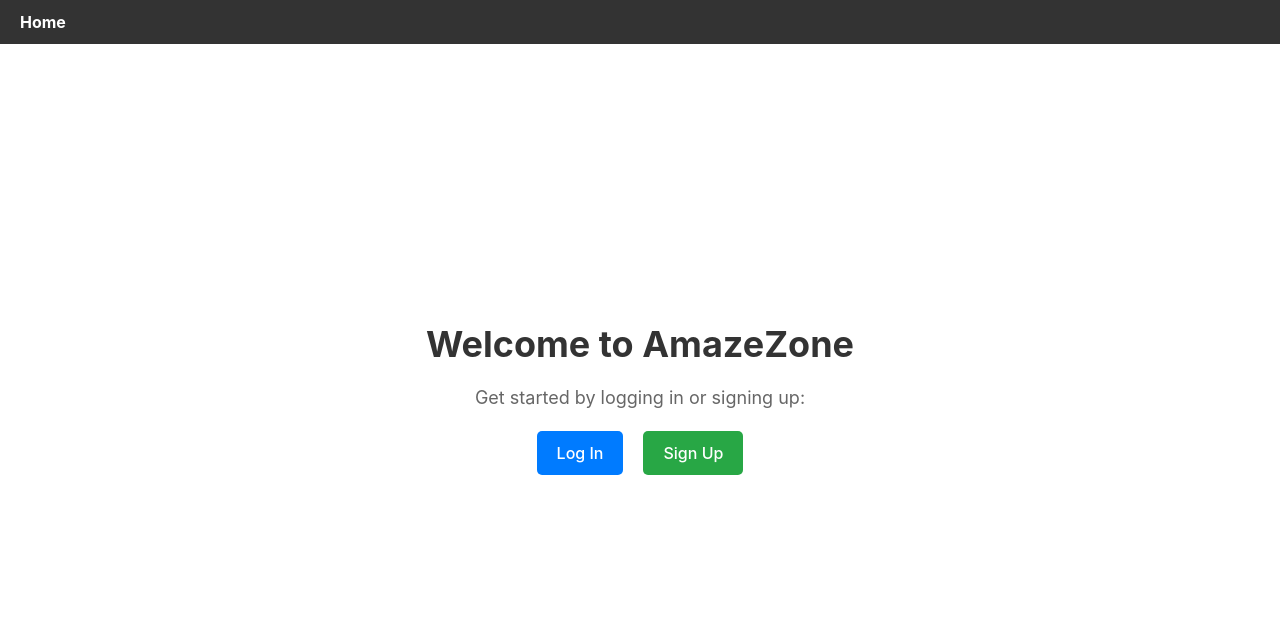
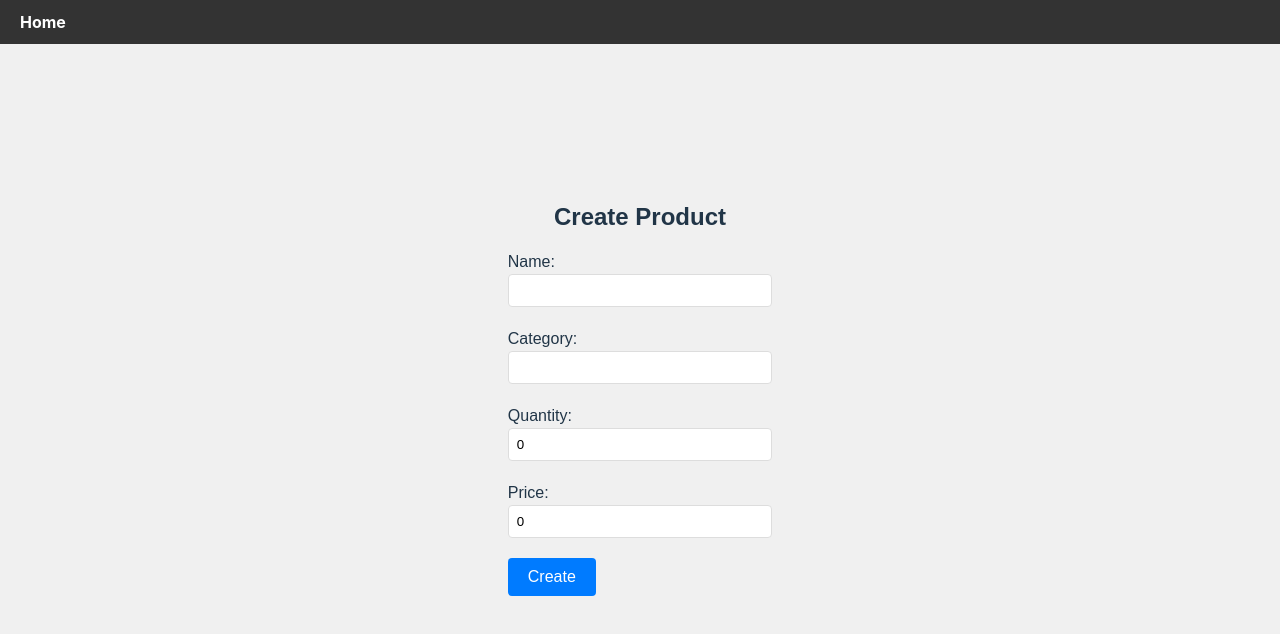
Before and after one commit to qureshi-ali/AmazeZone-Frontend, a React (Vite) app: page /products/new in a window 1280 px wide. Shown: the top 634 px of the page. Built offline with nearby package versions, Linux system fonts and the light colour scheme; sample sign-in values are in the browser's storage.

Commit message:
Adding the products front end

```diff
--- a/src/App.tsx
+++ b/src/App.tsx
@@ -6,6 +6,10 @@ import Signup from './pages/Signup';
 import Main from './pages/Main';
 import Navbar from './components/Navbar';
 import PrivateRoute from './utils/PrivateRoute';
+import ProductList from './components/ProductList';
+import ProductDetail from './components/ProductDetail';
+import ProductForm from './components/ProductForm';
+import ProductDelete from './components/ProductDelete';
 
 interface User {
 	id?: number;
@@ -49,6 +53,13 @@ const App: React.FC = () => {
 						path='/signup'
 						element={<Signup setSignupSuccess={setSignupSuccess} />}
 					/>
+					<Route path='/products' element={<PrivateRoute />}>
+						<Route path='' element={<ProductList />} />
+						<Route path=':id' element={<ProductDetail />} />
+						<Route path='new' element={<ProductForm />} />
+						<Route path=':id/edit' element={<ProductForm />} />
+						<Route path=':id/delete' element={<ProductDelete />} />
+					</Route>
 					<Route
 						path='*'
 						element={<Home signupSuccess={signupSuccess} />}
--- a/src/components/Navbar.tsx
+++ b/src/components/Navbar.tsx
@@ -13,6 +13,8 @@ const Navbar: React.FC<NavbarProps> = ({ isLoggedIn, handleLogout }) => {
 		padding: '10px 0',
 		position: 'fixed',
 		width: '100vw',
+		top: '0',
+		left: '0',
 	};
 
 	const navbarListStyle: React.CSSProperties = {
--- /dev/null
+++ b/src/components/ProductDelete.tsx
@@ -0,0 +1,58 @@
+import React from 'react';
+import axios from 'axios';
+import { useParams, useNavigate } from 'react-router-dom';
+
+const ProductDelete: React.FC = () => {
+	const { id } = useParams();
+	const navigate = useNavigate();
+
+	const buttonStyle = {
+		backgroundColor: 'red',
+		color: 'white',
+		padding: '10px 20px',
+		border: 'none',
+		borderRadius: '4px',
+		cursor: 'pointer',
+	};
+
+	const containerStyle = {
+		fontFamily: 'Arial, sans-serif',
+		backgroundColor: '#f0f0f0',
+		padding: '20px',
+		marginTop: '3%',
+		width: '100vw',
+		height: '100vh',
+	};
+
+	const confirmationStyle = {
+		fontSize: '16px',
+		marginBottom: '20px',
+	};
+
+	const handleDelete = async () => {
+		if (window.confirm('Are you sure you want to delete this product?')) {
+			await axios.delete(`http://localhost:3000/products/${id}`, {
+				headers: {
+					Authorization: localStorage.getItem('auth_token'),
+					Accept: 'application/json',
+					'Content-Type': 'application/json',
+				},
+			});
+			navigate('/products');
+		}
+	};
+
+	return (
+		<div style={containerStyle}>
+			<h1>Delete Product</h1>
+			<p style={confirmationStyle}>
+				Are you sure you want to delete this product?
+			</p>
+			<button onClick={handleDelete} style={buttonStyle}>
+				Delete Product
+			</button>
+		</div>
+	);
+};
+
+export default ProductDelete;
--- /dev/null
+++ b/src/components/ProductDetail.tsx
@@ -0,0 +1,94 @@
+import React, { useEffect, useState } from 'react';
+import { useParams, Link } from 'react-router-dom';
+import axios from 'axios';
+
+interface Product {
+	id: number;
+	name: string;
+	category: string;
+	quantity: number;
+	price: number;
+}
+
+const ProductDetail: React.FC = () => {
+	const { id } = useParams();
+	const [product, setProduct] = useState<Product | null>(null);
+
+	useEffect(() => {
+		async function fetchData() {
+			const response = await axios.get(
+				`http://localhost:3000/products/${id}`,
+				{
+					headers: {
+						Authorization: localStorage.getItem('auth_token'),
+						Accept: 'application/json',
+						'Content-Type': 'application/json',
+					},
+				}
+			);
+			setProduct(response.data);
+		}
+
+		fetchData();
+	}, [id]);
+
+	const containerStyle = {
+		fontFamily: 'Arial, sans-serif',
+		backgroundColor: '#f0f0f0',
+		padding: '20px',
+		height: '100vh',
+		width: '100vw',
+	};
+
+	const headerStyle = {
+		fontSize: '24px',
+		marginBottom: '20px',
+	};
+
+	const productInfoStyle = {
+		border: '1px solid #ddd',
+		borderRadius: '4px',
+		padding: '20px',
+		backgroundColor: 'white',
+	};
+
+	if (!product) {
+		return (
+			<div style={containerStyle}>
+				<h1 style={headerStyle}>Product Detail</h1>
+				<p>Loading...</p>
+			</div>
+		);
+	}
+
+	return (
+		<div style={containerStyle}>
+			<h1 style={headerStyle}>Product Detail</h1>
+			<div style={productInfoStyle}>
+				<p>
+					<strong>Name:</strong> {product.name}
+				</p>
+				<p>
+					<strong>Category:</strong> {product.category}
+				</p>
+				<p>
+					<strong>Quantity:</strong> {product.quantity}
+				</p>
+				<p>
+					<strong>Price:</strong> ${product.price.toFixed(2)}
+				</p>
+			</div>
+			<div style={{ marginTop: '20px' }}>
+				<Link to={`/products/${id}/edit`}>Edit</Link>
+				<Link
+					to={`/products/${id}/delete`}
+					style={{ marginLeft: '10px' }}
+				>
+					Delete
+				</Link>
+			</div>
+		</div>
+	);
+};
+
+export default ProductDetail;
--- /dev/null
+++ b/src/components/ProductForm.tsx
@@ -0,0 +1,158 @@
+import React, { useState, useEffect } from 'react';
+import axios from 'axios';
+import { useNavigate, useParams } from 'react-router-dom';
+
+const ProductForm: React.FC = () => {
+	const { id } = useParams();
+	const [product, setProduct] = useState({
+		name: '',
+		category: '',
+		quantity: 0,
+		price: 0,
+	});
+
+	const navigate = useNavigate();
+
+	useEffect(() => {
+		async function fetchProductData() {
+			const response = await axios.get(
+				`http://localhost:3000/products/${id}`,
+				{
+					headers: {
+						Authorization: localStorage.getItem('auth_token'),
+						Accept: 'application/json',
+						'Content-Type': 'application/json',
+					},
+				}
+			);
+			setProduct(response.data);
+		}
+		if (id) {
+			fetchProductData();
+		}
+	}, [id]);
+
+	const handleChange = (e: React.ChangeEvent<HTMLInputElement>) => {
+		const { name, value } = e.target;
+		setProduct({ ...product, [name]: value });
+	};
+
+	const handleSubmit = async (e: React.FormEvent) => {
+		e.preventDefault();
+		if (id) {
+			// Update existing product
+			await axios.put(`http://localhost:3000/products/${id}`, product, {
+				headers: {
+					Authorization: localStorage.getItem('auth_token'),
+					Accept: 'application/json',
+					'Content-Type': 'application/json',
+				},
+			});
+		} else {
+			// Create a new product
+			await axios.post('http://localhost:3000/products', product, {
+				headers: {
+					Authorization: localStorage.getItem('auth_token'),
+					Accept: 'application/json',
+					'Content-Type': 'application/json',
+				},
+			});
+		}
+		// Redirect to product list page or do something else after submission
+		navigate('/products');
+	};
+
+	const formStyle = {
+		fontFamily: 'Arial, sans-serif',
+		backgroundColor: '#f0f0f0',
+		padding: '20px',
+		height: '100vh',
+		width: '100vw',
+		display: 'flex',
+		flexDirection: 'column',
+		alignItems: 'center',
+		justifyContent: 'center',
+	};
+
+	const headerStyle = {
+		fontSize: '24px',
+		marginBottom: '20px',
+	};
+
+	const labelStyle = {
+		display: 'block',
+		marginBottom: '10px',
+	};
+
+	const inputStyle = {
+		width: '100%',
+		padding: '8px',
+		marginBottom: '10px',
+		border: '1px solid #ddd',
+		borderRadius: '4px',
+	};
+
+	const buttonStyle = {
+		backgroundColor: '#007bff',
+		color: 'white',
+		padding: '10px 20px',
+		border: 'none',
+		borderRadius: '4px',
+		cursor: 'pointer',
+	};
+
+	return (
+		<div style={formStyle}>
+			<h1 style={headerStyle}>
+				{id ? 'Edit Product' : 'Create Product'}
+			</h1>
+			<form onSubmit={handleSubmit}>
+				<label style={labelStyle}>
+					Name:
+					<input
+						type='text'
+						name='name'
+						value={product.name}
+						onChange={handleChange}
+						style={inputStyle}
+					/>
+				</label>
+				<label style={labelStyle}>
+					Category:
+					<input
+						type='text'
+						name='category'
+						value={product.category}
+						onChange={handleChange}
+						style={inputStyle}
+					/>
+				</label>
+				<label style={labelStyle}>
+					Quantity:
+					<input
+						type='number'
+						name='quantity'
+						value={product.quantity}
+						onChange={handleChange}
+						style={inputStyle}
+					/>
+				</label>
+				<label style={labelStyle}>
+					Price:
+					<input
+						type='number'
+						name='price'
+						value={product.price}
+						onChange={handleChange}
+						style={inputStyle}
+					/>
+				</label>
+				<button type='submit' style={buttonStyle}>
+					{id ? 'Update' : 'Create'}
+				</button>
+			</form>
+		</div>
+	);
+};
+
+export default ProductForm;
--- /dev/null
+++ b/src/components/ProductList.tsx
@@ -0,0 +1,107 @@
+import React, { useEffect, useState } from 'react';
+import axios from 'axios';
+import { Link } from 'react-router-dom';
+
+const ProductList: React.FC = () => {
+	const [products, setProducts] = useState([]);
+
+	useEffect(() => {
+		async function fetchData() {
+			const response = await axios.get('http://localhost:3000/products', {
+				headers: {
+					Authorization: localStorage.getItem('auth_token'),
+					Accept: 'application/json',
+					'Content-Type': 'application/json',
+				},
+			}); // Adjust the API endpoint as needed
+			setProducts(response.data);
+		}
+
+		fetchData();
+	}, []);
+
+	const pageStyle = {
+		width: '90vw',
+		height: '100vh',
+		display: 'flex',
+		flexDirection: 'column',
+		marginLeft: '16px',
+	};
+
+	const headerStyle = {
+		marginTop: '5%',
+		fontSize: '2.5rem',
+		marginBottom: '20px',
+	};
+
+	const listItemStyle = {
+		marginBottom: '10px',
+		padding: '10px',
+		backgroundColor: 'white',
+		border: '1px solid #ddd',
+		borderRadius: '4px',
+		display: 'flex',
+		justifyContent: 'start',
+		alignItems: 'center',
+	};
+
+	const linkStyle = {
+		width: '10%',
+		textAlign: 'center',
+		textDecoration: 'none',
+		marginLeft: 'auto',
+		padding: '5px 10px',
+		backgroundColor: '#007bff',
+		color: 'white',
+		borderRadius: '4px',
+	};
+	const linkStyle2 = {
+		width: '10%',
+		textAlign: 'center',
+		textDecoration: 'none',
+		marginTop: '5%',
+		padding: '5px 10px',
+		backgroundColor: '#007bff',
+		color: 'white',
+		borderRadius: '4px',
+	};
+	const listTitleStyle = {
+		width: '30%',
+	};
+
+	return (
+		<div style={pageStyle}>
+			<h1 style={headerStyle}>Product List</h1>
+			<ul>
+				{products.map((product) => (
+					<li key={product.id} style={listItemStyle}>
+						<div style={listTitleStyle}>
+							{product.name} - {product.category} - $
+							{product.price.toFixed(2)}
+						</div>
+						<Link to={`/products/${product.id}`} style={linkStyle}>
+							Show
+						</Link>
+						<Link
+							to={`/products/${product.id}/edit`}
+							style={linkStyle}
+						>
+							Edit
+						</Link>
+						<Link
+							to={`/products/${product.id}/delete`}
+							style={linkStyle}
+						>
+							Delete
+						</Link>
+					</li>
+				))}
+			</ul>
+			<Link to={`/products/new`} style={linkStyle2}>
+				New Product
+			</Link>
+		</div>
+	);
+};
+
+export default ProductList;
--- a/src/pages/Main.tsx
+++ b/src/pages/Main.tsx
@@ -1,4 +1,5 @@
 import React from 'react';
+import { Link } from 'react-router-dom';
 
 interface User {
 	id?: number;
@@ -28,9 +29,22 @@ const Main: React.FC<Props> = ({ user = {} }) => {
 		color: '#333',
 	};
 
+	const linkStyle = {
+		width: '10%',
+		textAlign: 'center',
+		textDecoration: 'none',
+		padding: '5px 10px',
+		backgroundColor: '#007bff',
+		color: 'white',
+		borderRadius: '4px',
+	};
+
 	return (
 		<div style={containerStyle}>
 			<h1 style={headingStyle}>Welcome {user?.name}</h1>
+			<Link to={`/products`} style={linkStyle}>
+				View Products
+			</Link>
 		</div>
 	);
 };
```
